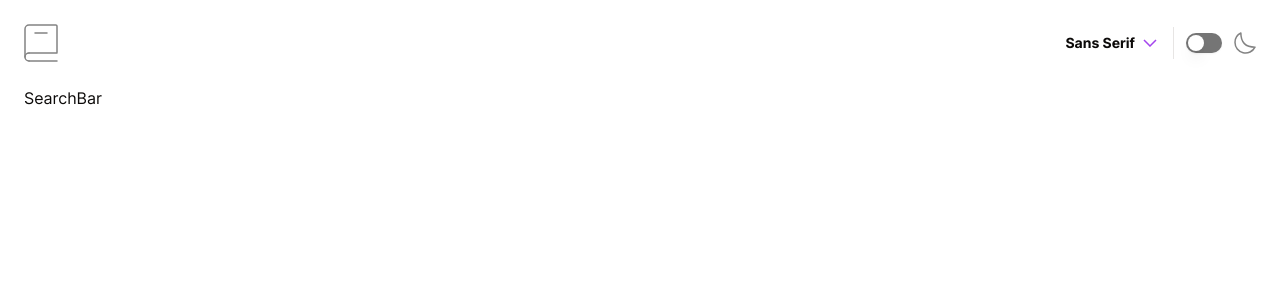
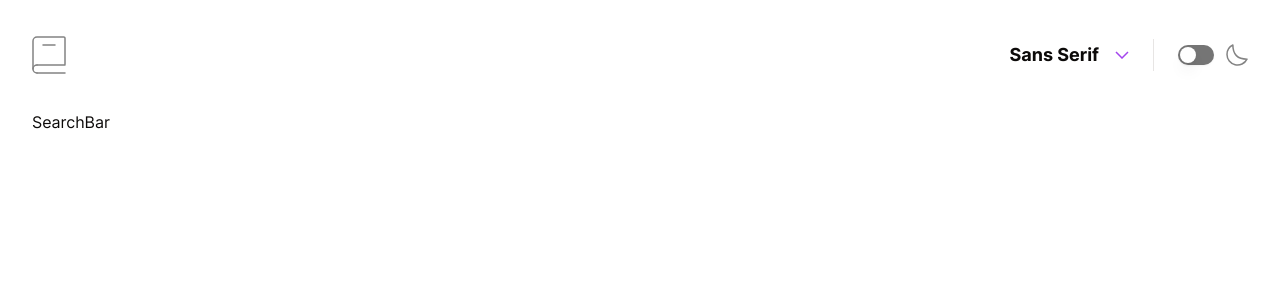
Before and after one commit to Clupai8o0/dictionary, a Next.js app: page / in a window 1280 px wide. Shown: the top 300 px of the page. Built offline with nearby package versions, Linux system fonts and the light colour scheme.

Commit message:
tablet view

```diff
--- a/app/globals.css
+++ b/app/globals.css
@@ -65,7 +65,13 @@ body {
 
 @font-face {
 	font-family: Inconsolata;
-	src: url(/fonts/inconsolata/Inconsolata-VariableFont_wdth,wght.ttf);
+	font-weight: 700;
+	src: url(/fonts/inconsolata/static/Inconsolata-Bold.ttf);
+}
+@font-face {
+	font-family: Inconsolata;
+	font-weight: 500;
+	src: url(/fonts/inconsolata/static/Inconsolata-Regular.ttf);
 }
 
 @font-face {
@@ -81,13 +87,19 @@ body {
 
 @font-face {
 	font-family: Lora;
-	src: url(/fonts/lora/Lora-VariableFont_wght.ttf);
+	font-weight: 700;
+	src: url(/fonts/lora/static/Lora-Bold.ttf);
 }
-
 @font-face {
 	font-family: Lora;
+	font-weight: 500;
+	src: url(/fonts/lora/static/Lora-Regular.ttf);
+}
+@font-face {
+	font-family: Lora;
+	font-weight: 700;
 	font-style: italic;
-	src: url(/fonts/lora/Lora-Italic-VariableFont_wght.ttf);
+	src: url(/fonts/lora/static/Lora-BoldItalic.ttf);
 }
 
 .sans-serif {
--- a/app/page.tsx
+++ b/app/page.tsx
@@ -9,7 +9,7 @@ function Home() {
 	const font = useFontState((state) => state.font);
 
 	return (
-		<div className={clsx("px-6", font)}>
+		<div className={clsx("px-6 md:px-8", font)}>
 			<Navbar />
 			<main>
 				<SearchBar />
--- a/components/font-menu.tsx
+++ b/components/font-menu.tsx
@@ -31,14 +31,14 @@ const FontMenu = () => {
 	return (
 		<DropdownMenu>
 			<DropdownMenuTrigger asChild>
-				<Button variant="ghost">
-					<span className="font-bold">{fontName}</span>
+				<Button variant="ghost" className="md:space-x-2">
+					<span className="font-bold text-sm md:text-lg">{fontName}</span>
 					<span>
 						<img src="images/icon-arrow-down.svg" alt="Down arrow" />
 					</span>
 				</Button>
 			</DropdownMenuTrigger>
-			<DropdownMenuContent align="end" className="font-bold">
+			<DropdownMenuContent align="end" className="text-sm md:text-lg">
 				<DropdownMenuItem
 					onClick={() => setFont("sans-serif")}
 					className="sans-serif"
--- a/components/navbar.tsx
+++ b/components/navbar.tsx
@@ -7,12 +7,12 @@ import FontMenu from "./font-menu";
 
 const Navbar = () => {
 	return (
-		<nav className="w-full flex justify-between items-center py-6">
+		<nav className="w-full flex justify-between items-center py-6 md:py-9">
 			<img src="/images/logo.svg" alt="dictionary logo" />
 
-			<div className="flex items-center gap-0">
+			<div className="flex items-center gap-0 md:gap-2">
 				<FontMenu />
-				<Separator orientation="vertical" className="h-8 mr-3" />
+				<Separator orientation="vertical" className="h-8 mr-3 md:mr-4" />
 				<ModeToggle />
 			</div>
 		</nav>
```
